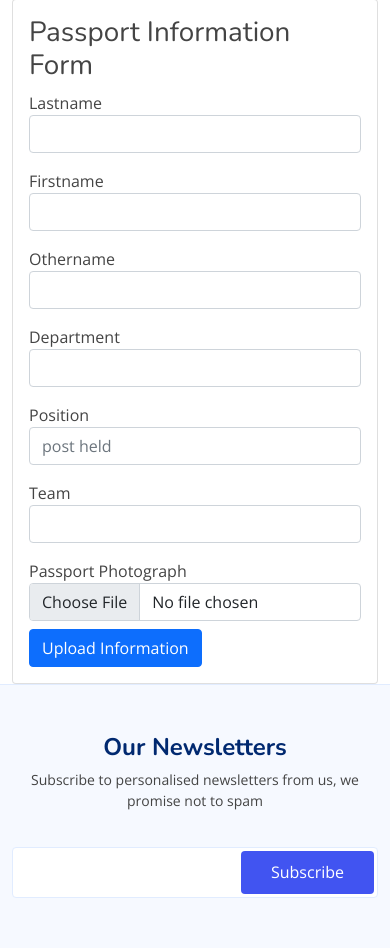
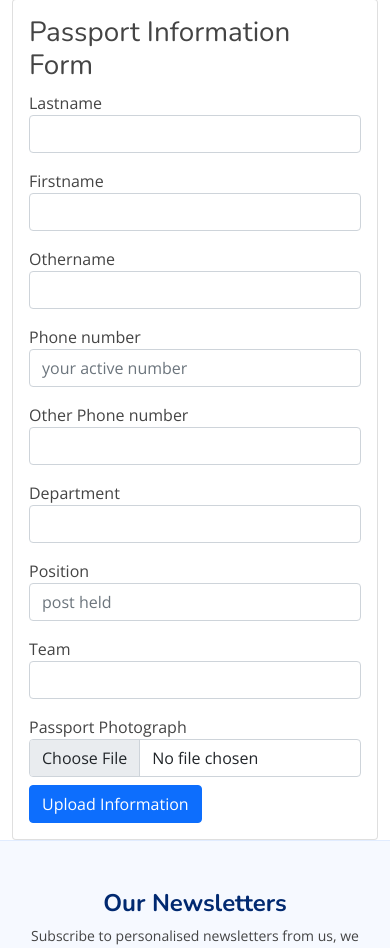
Before and after one commit to gray-adeyi/esn, a Django app: template apps/core/templates/core/passport-form.html in a window 390 px wide. Shown: the part 97-1045 px from the top of the page. Run offline with Django 3.2, Linux system fonts and the light colour scheme; the template is opened without the code that fills it, so the values that code supplies are empty; some libraries are stand-ins or nearby versions.

Commit message:
Add phone number fields to the ID card form

```diff
--- a/apps/core/templates/core/members-list.html
+++ b/apps/core/templates/core/members-list.html
@@ -17,7 +17,8 @@
                       <p class="card-text"><b>Fullname: </b>{{ member.get_fullname }}<br>
                         <b>Department </b>{{ member.get_department_display }}<br>
                         <b>Position </b>{{ member.position }}<br>
-                        <b>Team: </b>{{ member.get_team_display }}
+                        <b>Team: </b>{{ member.get_team_display }}<br>
+                        <b>Phone Number[s]: </b>{{ member.join_numbers }}
                     </p>
                       <a href="{{ member.passport.url }}" class="btn btn-primary" download>Download image</a>
                     </div>
--- a/apps/core/templates/core/passport-form.html
+++ b/apps/core/templates/core/passport-form.html
@@ -24,6 +24,8 @@
                         <p><b>Othername:</b> {{ member.othername }}</p>
                         <p><b>Team:</b> {{ member.get_team_display }}</p>
                         <p><b>Department:</b> {{ member.get_department_display }}</p>
+                        <p><b>Phone number[s]:</b> {{ member.join_numbers }}</p>
+                        <p><b class="text-danger">For errors in the data supplied, please contact the media team</b></p>
                     </div>
                 </div>
             </div>{% endif %}
@@ -48,6 +50,16 @@
                                 <label for="id_othername">Othername</label>
                                 <input type="text" name="othername" maxlength="100" required id="id_othername"
                                     class="form-control" placeholder="{{ form.othername.help_text }}">
+                            </div>
+                            <div class="form-group pt-3">
+                                <label for="id_othername">Phone number</label>
+                                <input type="tel" name="phone_number1" maxlength="100" required id="id_phone_number1"
+                                    class="form-control" placeholder="your active number">
+                            </div>
+                            <div class="form-group pt-3">
+                                <label for="id_othername">Other Phone number</label>
+                                <input type="tel" name="phone_number2" maxlength="100" id="id_phone_number2"
+                                    class="form-control" placeholder="{{ form.phone_number2.help_text }}">
                             </div>
 
                             <div class="form-group pt-3">
--- a/esn/settings.py
+++ b/esn/settings.py
@@ -25,7 +25,7 @@ BASE_DIR = Path(__file__).resolve().parent.parent
 SECRET_KEY = os.environ.get('DJANGO_SECRET_KEY','')
 
 # SECURITY WARNING: don't run with debug turned on in production!
-DEBUG = True
+DEBUG = False
 
 ALLOWED_HOSTS = ['*']
 
```
Also changed, not shown: apps/core/models.py (+9 -0 lines), apps/core/views.py (+6 -2 lines), apps/core/migrations/0012_auto_20211119_2011.py (added).
